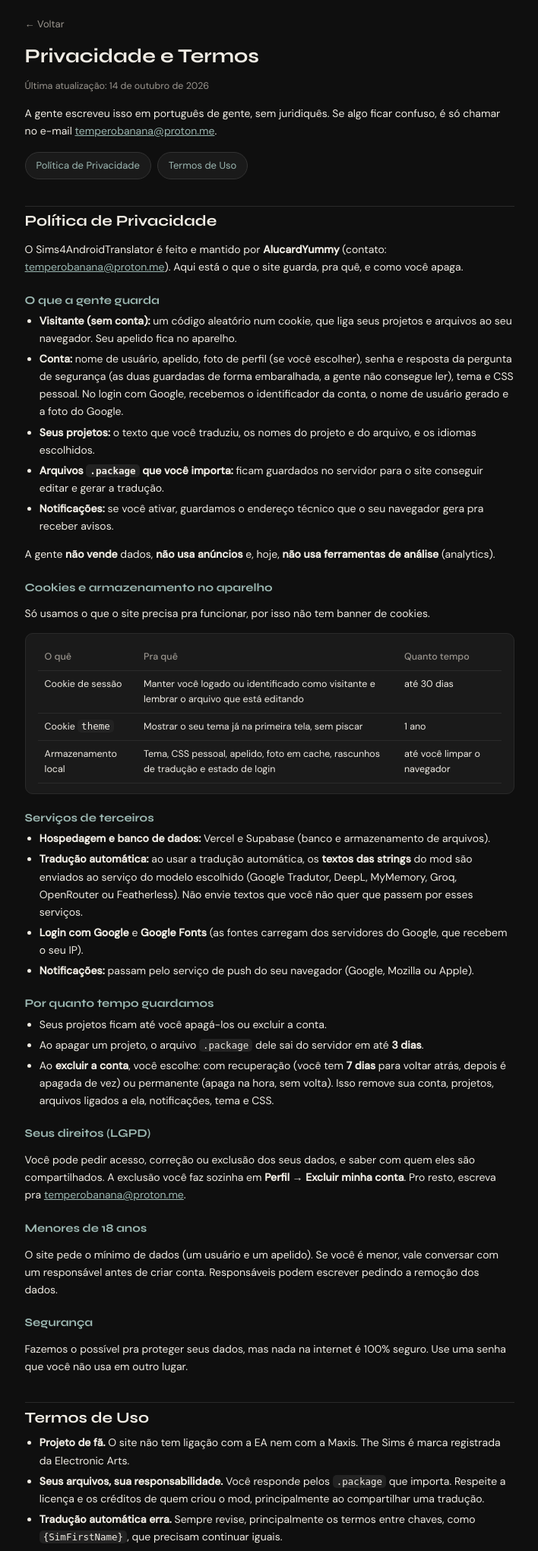
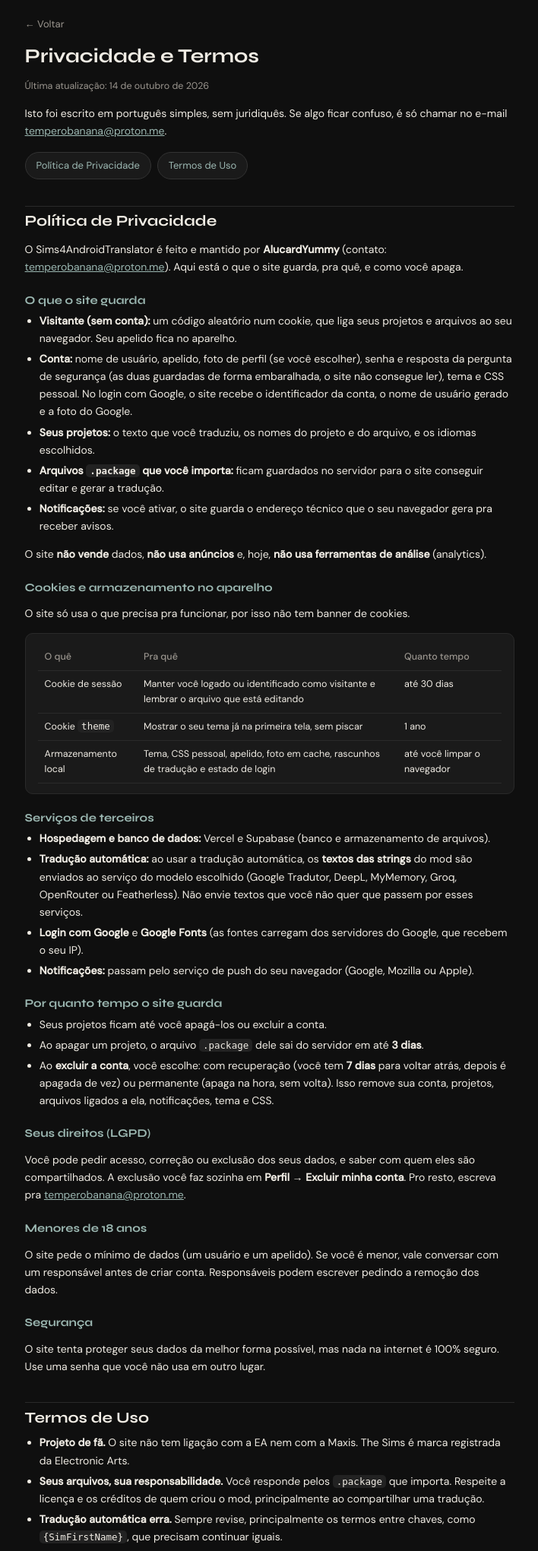
Before and after one commit to alucardyummy/Sims4AndroidTranslator, a Flask app: page /privacidade in a window 1280 px wide. Shown: the top 2041 px of the page at 76% size, without its empty margins (285-993 px from the left). Run offline with Flask 3, Linux system fonts and the light colour scheme; some libraries are stand-ins or nearby versions.

Commit message:
Privacy page: use impersonal voice ("o site") and neutral thanks message

```diff
--- a/templates/index.html
+++ b/templates/index.html
@@ -2311,7 +2311,7 @@ async function submitDelete() {
     delDone = true;
     document.getElementById('del-title').textContent = 'Pronto';
     document.getElementById('del-done-text').textContent = r.permanent
-      ? 'Sua conta foi excluída. Obrigada por ter usado o site!'
+      ? 'Sua conta foi excluída. Obrigado por ter usado o site!'
       : 'Sua conta foi marcada para exclusão. Se mudar de ideia, é só entrar de novo em até ' + r.days + ' dias e restaurar.';
     document.getElementById('del-form').style.display = 'none';
     document.getElementById('del-done').style.display = '';
--- a/templates/privacidade.html
+++ b/templates/privacidade.html
@@ -44,24 +44,24 @@
   <a class="back" href="/">← Voltar</a>
   <h1>Privacidade e Termos</h1>
   <p class="muted">Última atualização: 14 de outubro de 2026</p>
-  <p>A gente escreveu isso em português de gente, sem juridiquês. Se algo ficar confuso, é só chamar no e-mail <a href="mailto:temperobanana@proton.me">temperobanana@proton.me</a>.</p>
+  <p>Isto foi escrito em português simples, sem juridiquês. Se algo ficar confuso, é só chamar no e-mail <a href="mailto:temperobanana@proton.me">temperobanana@proton.me</a>.</p>
   <div class="toc"><a href="#privacidade">Política de Privacidade</a><a href="#termos">Termos de Uso</a></div>
 
   <h2 id="privacidade">Política de Privacidade</h2>
   <p>O Sims4AndroidTranslator é feito e mantido por <b>AlucardYummy</b> (contato: <a href="mailto:temperobanana@proton.me">temperobanana@proton.me</a>). Aqui está o que o site guarda, pra quê, e como você apaga.</p>
 
-  <h3>O que a gente guarda</h3>
+  <h3>O que o site guarda</h3>
   <ul>
     <li><b>Visitante (sem conta):</b> um código aleatório num cookie, que liga seus projetos e arquivos ao seu navegador. Seu apelido fica no aparelho.</li>
-    <li><b>Conta:</b> nome de usuário, apelido, foto de perfil (se você escolher), senha e resposta da pergunta de segurança (as duas guardadas de forma embaralhada, a gente não consegue ler), tema e CSS pessoal. No login com Google, recebemos o identificador da conta, o nome de usuário gerado e a foto do Google.</li>
+    <li><b>Conta:</b> nome de usuário, apelido, foto de perfil (se você escolher), senha e resposta da pergunta de segurança (as duas guardadas de forma embaralhada, o site não consegue ler), tema e CSS pessoal. No login com Google, o site recebe o identificador da conta, o nome de usuário gerado e a foto do Google.</li>
     <li><b>Seus projetos:</b> o texto que você traduziu, os nomes do projeto e do arquivo, e os idiomas escolhidos.</li>
     <li><b>Arquivos <code>.package</code> que você importa:</b> ficam guardados no servidor para o site conseguir editar e gerar a tradução.</li>
-    <li><b>Notificações:</b> se você ativar, guardamos o endereço técnico que o seu navegador gera pra receber avisos.</li>
+    <li><b>Notificações:</b> se você ativar, o site guarda o endereço técnico que o seu navegador gera pra receber avisos.</li>
   </ul>
-  <p>A gente <b>não vende</b> dados, <b>não usa anúncios</b> e, hoje, <b>não usa ferramentas de análise</b> (analytics).</p>
+  <p>O site <b>não vende</b> dados, <b>não usa anúncios</b> e, hoje, <b>não usa ferramentas de análise</b> (analytics).</p>
 
   <h3>Cookies e armazenamento no aparelho</h3>
-  <p>Só usamos o que o site precisa pra funcionar, por isso não tem banner de cookies.</p>
+  <p>O site só usa o que precisa pra funcionar, por isso não tem banner de cookies.</p>
   <div class="box table"><table>
     <tr><th>O quê</th><th>Pra quê</th><th>Quanto tempo</th></tr>
     <tr><td>Cookie de sessão</td><td>Manter você logado ou identificado como visitante e lembrar o arquivo que está editando</td><td>até 30 dias</td></tr>
@@ -77,7 +77,7 @@
     <li><b>Notificações:</b> passam pelo serviço de push do seu navegador (Google, Mozilla ou Apple).</li>
   </ul>
 
-  <h3>Por quanto tempo guardamos</h3>
+  <h3>Por quanto tempo o site guarda</h3>
   <ul>
     <li>Seus projetos ficam até você apagá-los ou excluir a conta.</li>
     <li>Ao apagar um projeto, o arquivo <code>.package</code> dele sai do servidor em até <b>3 dias</b>.</li>
@@ -91,7 +91,7 @@
   <p>O site pede o mínimo de dados (um usuário e um apelido). Se você é menor, vale conversar com um responsável antes de criar conta. Responsáveis podem escrever pedindo a remoção dos dados.</p>
 
   <h3>Segurança</h3>
-  <p>Fazemos o possível pra proteger seus dados, mas nada na internet é 100% seguro. Use uma senha que você não usa em outro lugar.</p>
+  <p>O site tenta proteger seus dados da melhor forma possível, mas nada na internet é 100% seguro. Use uma senha que você não usa em outro lugar.</p>
 
   <h2 id="termos">Termos de Uso</h2>
   <ul>
```
